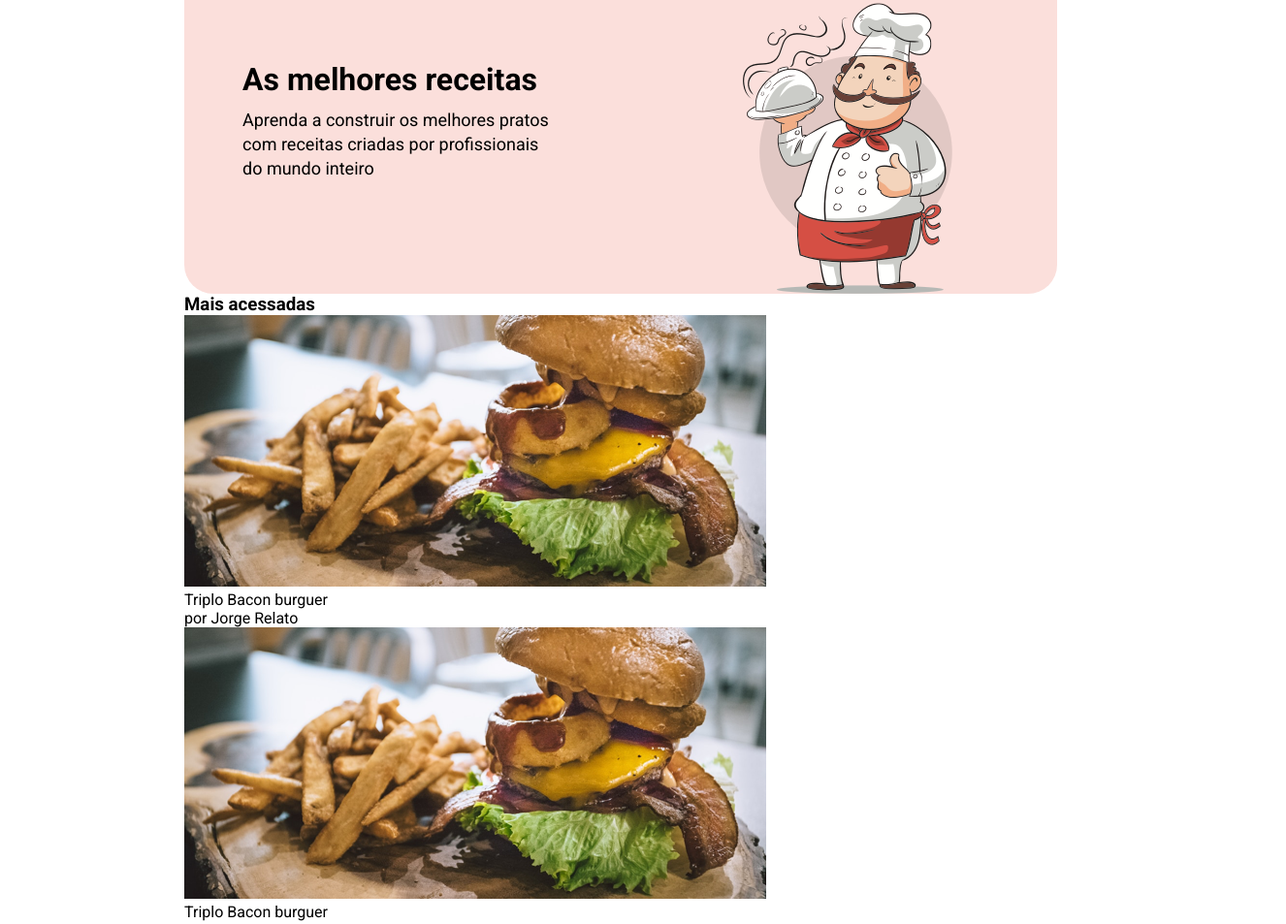
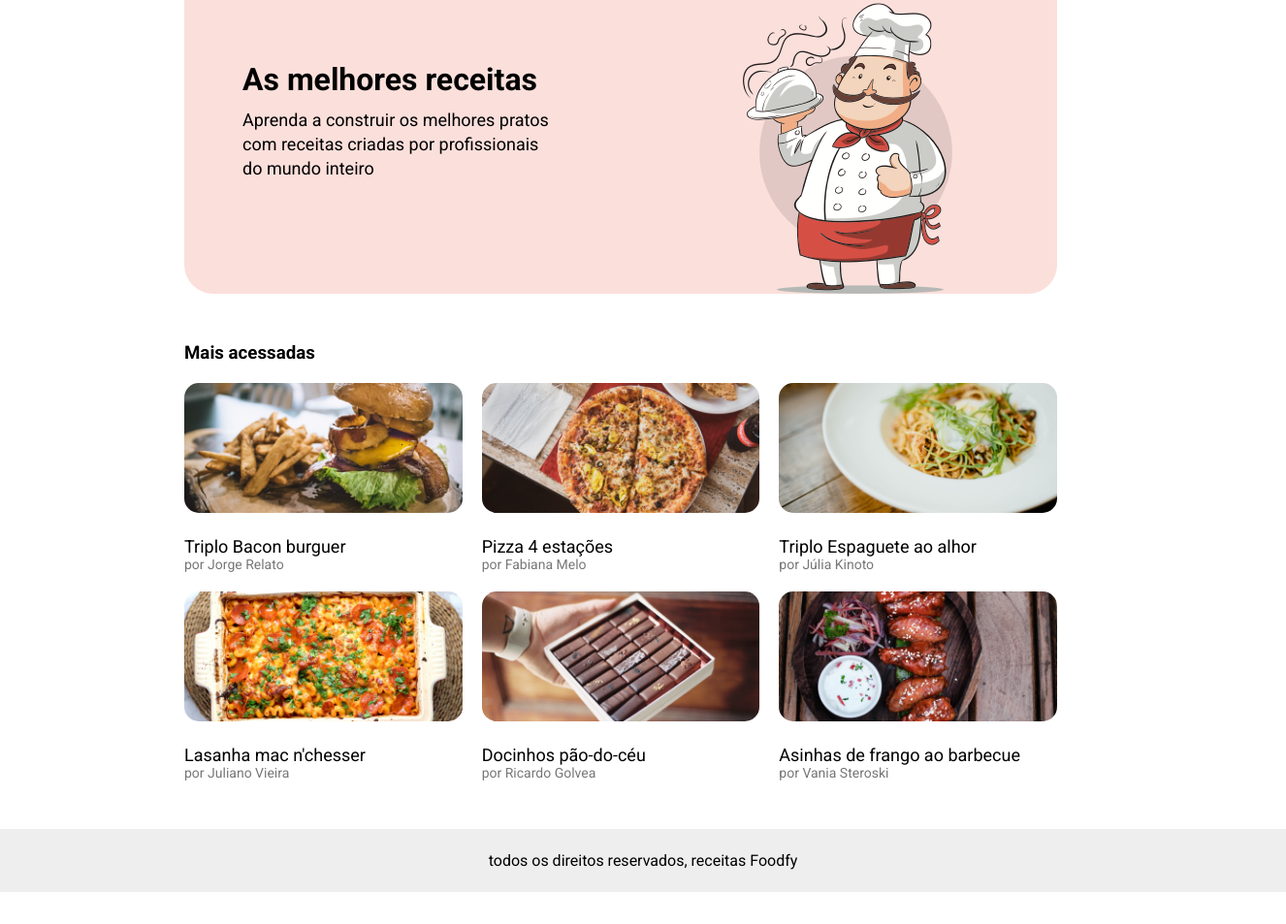
Before and after one commit to Marques537/Foodfy, a plain HTML site: page index.html in a window 1280 px wide. Shown: the part 134-1087 px from the top of the page at 97% size, 1326 px wide, since content can reach past the window. After the commit the page ends 1054 px from the top, so only its background shows below. Drawn offline with Linux system fonts and the light colour scheme.

Commit message:
home page CSS finalized

```diff
--- a/index.html
+++ b/index.html
@@ -7,6 +7,7 @@
   </head>
 
   <body>
+    <div class="global">
       <header>
         <div class="links">
           <img src="/images/logo.png" alt="Foodfy">
@@ -41,86 +42,81 @@
 
         <div class="card">
           <div class="card-image-container">
-          <img src="/images/burger.png" alt="burguer">
+            <img src="/images/pizza.png" alt="burguer">
           </div>
 
           <div class="card__content">
-          <p>Triplo Bacon burguer</p>
+            <p>Pizza 4 estações</p>
           </div>
 
           <div class="card__info">
-          <p>por Jorge Relato</p>
+            <p>por Fabiana Melo</p>
           </div>
         </div>
 
         <div class="card">
           <div class="card-image-container">
-          <img src="/images/burger.png" alt="burguer">
+            <img src="/images/espaguete.png" alt="burguer">
           </div>
 
           <div class="card__content">
-          <p>Triplo Bacon burguer</p>
+            <p>Triplo Espaguete ao alhor</p>
           </div>
 
           <div class="card__info">
-          <p>por Jorge Relato</p>
+            <p>por Júlia Kinoto</p>
           </div>
         </div>
 
         <div class="card">
           <div class="card-image-container">
-          <img src="/images/burger.png" alt="burguer">
+            <img src="/images/lasanha.png" alt="burguer">
           </div>
 
           <div class="card__content">
-          <p>Triplo Bacon burguer</p>
+            <p>Lasanha mac n'chesser</p>
           </div>
 
           <div class="card__info">
-          <p>por Jorge Relato</p>
+            <p>por Juliano Vieira</p>
           </div>
         </div>
 
         <div class="card">
           <div class="card-image-container">
-          <img src="/images/burger.png" alt="burguer">
+            <img src="/images/doce.png" alt="burguer">
           </div>
 
           <div class="card__content">
-          <p>Triplo Bacon burguer</p>
+            <p>Docinhos pão-do-céu</p>
           </div>
 
           <div class="card__info">
-          <p>por Jorge Relato</p>
+            <p>por Ricardo Golvea</p>
           </div>
         </div>
 
         <div class="card">
           <div class="card-image-container">
-          <img src="/images/burger.png" alt="burguer">
+            <img src="/images/asinhas.png" alt="burguer">
           </div>
 
           <div class="card__content">
-          <p>Triplo Bacon burguer</p>
+            <p>Asinhas de frango ao barbecue</p>
           </div>
 
           <div class="card__info">
-          <p>por Jorge Relato</p>
+            <p>por Vania Steroski</p>
           </div>
         </div>
 
       </section>
 
-
-
-
     </div>
 
-
-
-
-
-
+    <div class="footer">
+      <p>todos os direitos reservados, receitas Foodfy</p>
+    </div>
   </body>
 
 
--- a/styles.css
+++ b/styles.css
@@ -4,7 +4,7 @@
     padding: 0;
     border: 0;
   }
-  body{
+  .global{
     background: white;
     font-family: 'Roboto', sans-serif;
     color: black;
@@ -17,7 +17,7 @@ header{
   padding: 30px 30px 30px 0px;
 }
 .links{
-  display: grid;
+  display: flex;
   grid-template-columns: 150px 100px 100px;
 
 }
@@ -26,10 +26,11 @@ header{
   font-size: 16px;
   color: black;
   margin-top: 5px;
-  margin-left: 122px;
+  margin-right: 30px;
 }
 .links img{
   margin-top: 8 px;
+  margin-right: 122px;
 }
 .whapper{
 padding-top: 50px;
@@ -58,3 +59,36 @@ padding-right: 50px;
 .whapper img{
   margin-left: 120px ;
 }
+
+h3{
+  margin-top: 50px;
+  margin-bottom: 20px;
+}
+.cards{
+  display: grid;
+  grid-template-columns: 1fr 1fr 1fr;
+  cursor: pointer;
+  gap: 20px;
+
+}
+.card-image-container img{
+  margin-bottom: 20px;
+  width: 100%;
+  border-radius: 15px;
+}
+.card__content{
+  font-size: 18px;
+  color: black;
+}
+.card__info p{
+  font-size: 14px;
+  color: #777777;
+}
+.footer{
+  background: #EEEEEE;
+  text-align: center;
+  padding: 23px;
+  width: 100%;
+  margin-top: 50px;
+  font-family: 'Roboto', sans-serif;
+}
```
Lines whose indentation alone changed are shown as unchanged.
